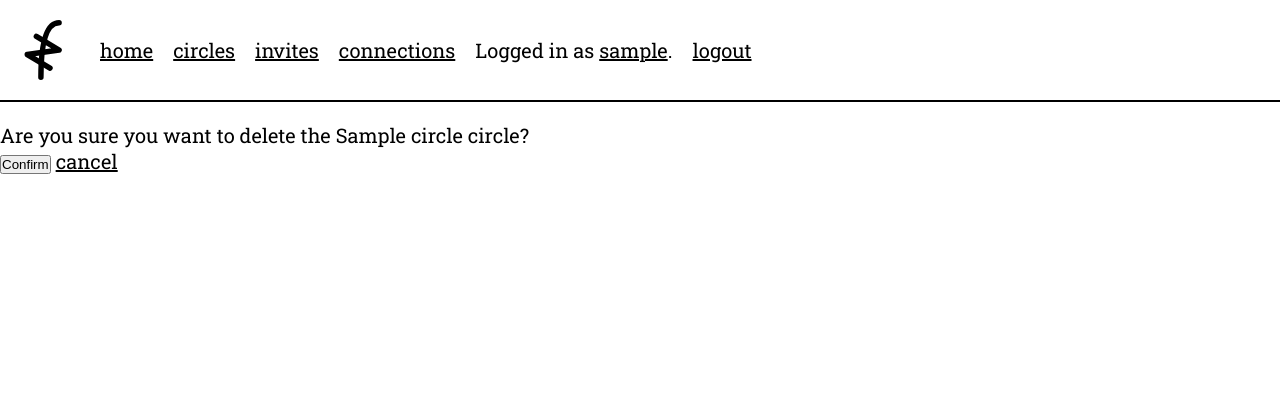
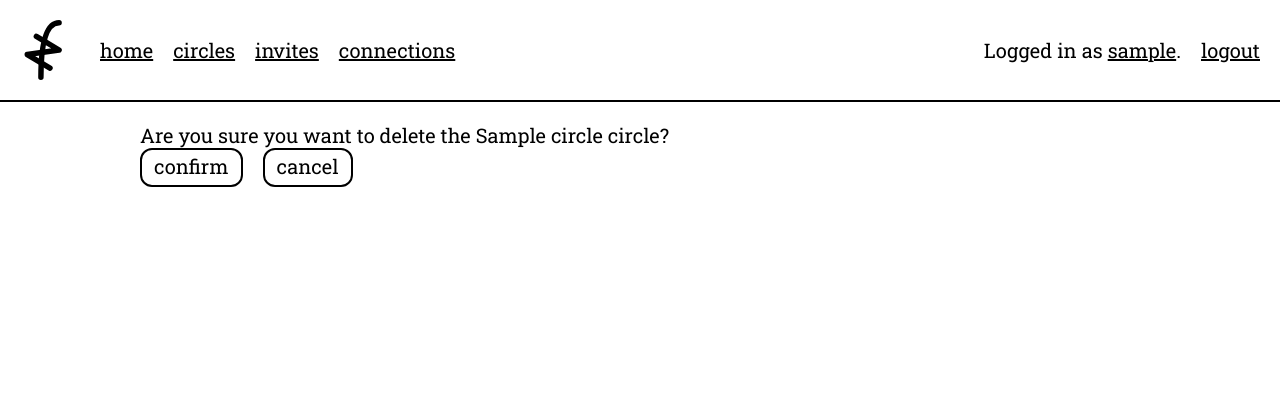
Before and after one commit to kerkeslager/friendzone, a Django app: page /circles/00000000-0000-0000-0000-000000000001/delete in a window 1280 px wide. Shown: the top 420 px of the page. Run offline with Django 5.2, Linux system fonts and the light colour scheme; a user stored in the database is signed in; tables that the repository leaves empty hold one stand-in row (values such as "Sample post").

Commit message:
More styling (#6)

```diff
--- a/core/static/core/style.css
+++ b/core/static/core/style.css
@@ -13,7 +13,18 @@ body, footer, header, main, section {
   width: 100%;
 }
 
-button {
+nav {
+  display: flex;
+  gap: 1rem;
+  flex-direction: row;
+  align-items: center;
+}
+
+a.as-button,
+a:link.as-button,
+a:visited.as-button,
+button,
+input[type=submit] {
   background: white;
   border: 2px solid black;
   border-radius: 0.6rem;
@@ -21,6 +32,8 @@ button {
 
   font-family: 'Roboto Slab';
   font-size: 20px;
+
+  text-decoration: none;
 }
 
 a,
@@ -36,6 +49,7 @@ button.as-link {
 }
 
 a:hover,
+a:hover.as-button,
 button:hover {
   font-size: 22px;
 }
@@ -74,6 +88,9 @@ body > header > img {
 
 body > main {
   flex-direction: column;
+  margin: 0 auto;
+  width: calc(100% - 2rem);
+  max-width: 50rem;
 }
 
 body > footer {
--- a/core/templates/core/base.html
+++ b/core/templates/core/base.html
@@ -24,7 +24,7 @@
         <a href='{% url "circle_list" %}'>circles</a>
         <a href='{% url "invite_list" %}'>invites</a>
         <a href='{% url "connection_list" %}'>connections</a>
-        <span>
+        <span style='margin-left: auto;'>
           Logged in as <a href='{% url "settings" %}'>{{request.user.username}}</a>.
         </span>
 
@@ -33,7 +33,7 @@
           <button class='as-link' type='submit'>logout</button>
         </form>
       {% else %}
-        <a href='{% url "login" %}'>login</a>
+        <a style='margin-left: auto;' href='{% url "login" %}'>login</a>
         <a href='{% url "signup" %}'>sign up</a>
       {% endif %}
     </header>
--- a/core/templates/core/circle_confirm_delete.html
+++ b/core/templates/core/circle_confirm_delete.html
@@ -5,9 +5,14 @@
 {% block main %}
   <form method="post">
     {% csrf_token %}
+
     <p>Are you sure you want to delete the {{ object.name }} circle?</p>
-    {{ form }}
-    <input type="submit" value="Confirm">
-    <a href='{% url "circle_detail" pk=object.pk %}'>cancel</a>
+
+    {{ form.as_p }}
+
+    <nav>
+      <button type='submit'>confirm</button>
+      <a class='as-button' href='{% url "circle_detail" pk=object.pk %}'>cancel</a>
+    </nav>
   </form>
 {% endblock %}
```
